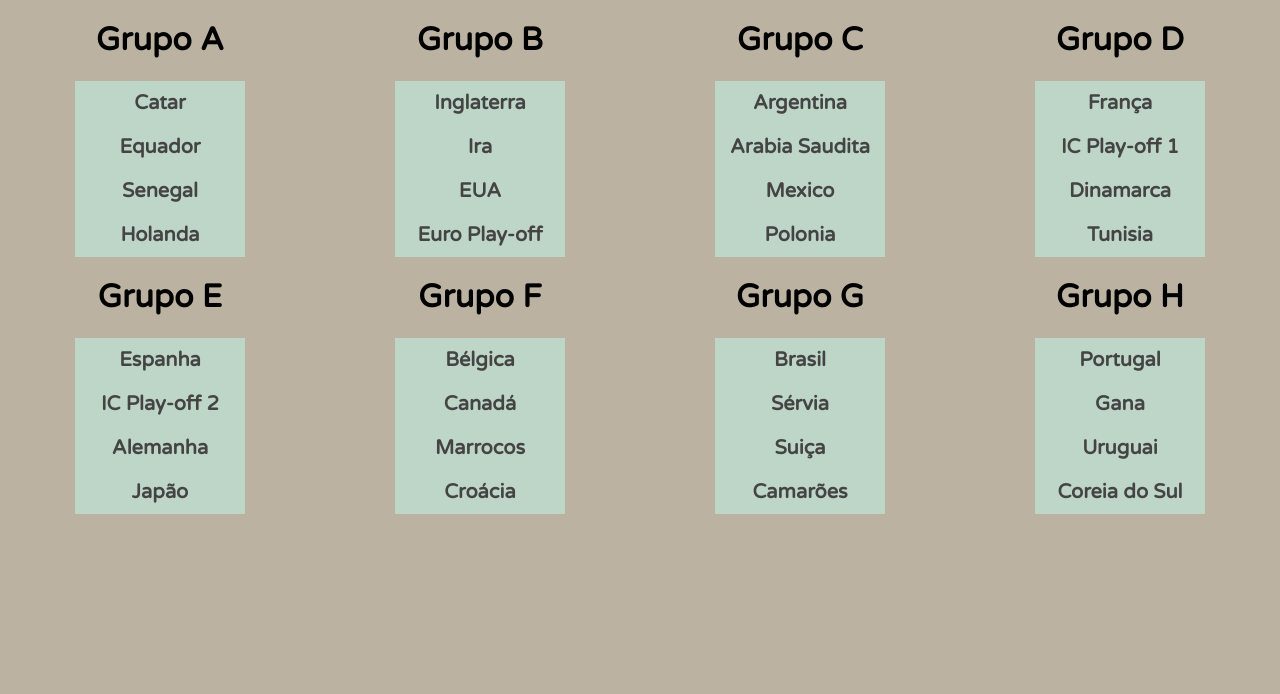
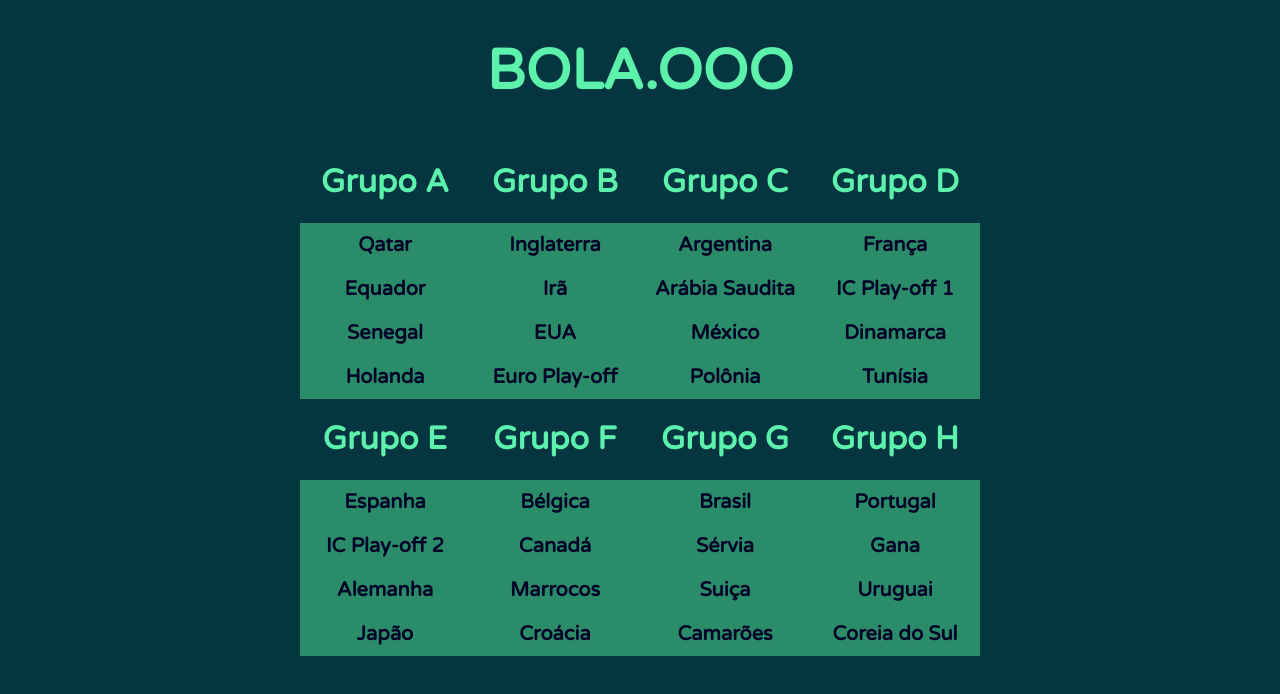
Before and after one commit to gsutavo-f/big-ball, a React (Vite) app: page / in a window 1280 px wide. Shown: the top 694 px of the page. Built offline with nearby package versions, Linux system fonts and the light colour scheme.

Commit message:
ajustes de design

```diff
--- a/src/App.css
+++ b/src/App.css
@@ -45,5 +45,8 @@ button {
   display: flex;
   flex-direction: column;
   align-items: center;
-  width: 200px;
 }
+
+.title {
+  color: #5CF2AC;
+}
--- a/src/App.tsx
+++ b/src/App.tsx
@@ -6,8 +6,8 @@ import source_data from "./json/groups.json";
 const getItemsStyle = (isDragging: boolean, draggableStyle: any) => ({
   padding: 10,
   marginBottom: `0px`,
-  background: isDragging ? "#adc0b4" : "#bed6c7",
-  color: isDragging ? "#444444" : "#444444",
+  background: isDragging ? "#2A8C68" : "#2A8C68",
+  color: isDragging ? "#010326" : "#010326",
   fontSize: `20px`,
   fontWeight: `600`,
   borderRadius: isDragging ? `4px` : `0`,
@@ -38,7 +38,7 @@ export function App(props: IndexProps) {
 
   return (
     <div className="group-card">
-      <h1>{props.groupName}</h1>
+      <h1 className="title">{props.groupName}</h1>
       <div className="group">
         <DragDropContext onDragEnd={onDragEnd}>
           <Droppable droppableId='group'>
--- a/src/index.css
+++ b/src/index.css
@@ -3,7 +3,7 @@ body {
   font-family: 'Varela Round', sans-serif;
   -webkit-font-smoothing: antialiased;
   -moz-osx-font-smoothing: grayscale;
-  background-color: #bbb2a1;
+  background-color: #053540;
 }
 
 code {
@@ -14,4 +14,11 @@ code {
 .group-on {
   display: flex;
   justify-content: space-around;
+  padding-inline: 300px;
 }
+
+.logo {
+  color: #5CF2AC;
+  text-align: center;
+  font-size: 56px;
+}
--- a/src/json/groups.json
+++ b/src/json/groups.json
@@ -3,7 +3,7 @@
         [
             {
                 "id": "1",
-                "country": "Catar"
+                "country": "Qatar"
             },
             {
                 "id": "2",
@@ -25,7 +25,7 @@
             },
             {
                 "id": "6",
-                "country": "Ira"
+                "country": "Irã"
             },
             {
                 "id": "7",
@@ -43,15 +43,15 @@
             },
             {
                 "id": "10",
-                "country": "Arabia Saudita"
+                "country": "Arábia Saudita"
             },
             {
                 "id": "11",
-                "country": "Mexico"
+                "country": "México"
             },
             {
                 "id": "12",
-                "country": "Polonia"
+                "country": "Polônia"
             }
         ],
         [
@@ -69,7 +69,7 @@
             },
             {
                 "id": "16",
-                "country": "Tunisia"
+                "country": "Tunísia"
             }
         ],
         [
--- a/src/main.tsx
+++ b/src/main.tsx
@@ -5,6 +5,7 @@ import { App } from './App'
 
 ReactDOM.render(
   <React.StrictMode>
+    <h1 className="logo">BOLA.OOO</h1>
     <div className='group-on'>
       <App index={0} groupName="Grupo A" />
       <App index={1} groupName="Grupo B" />
```
